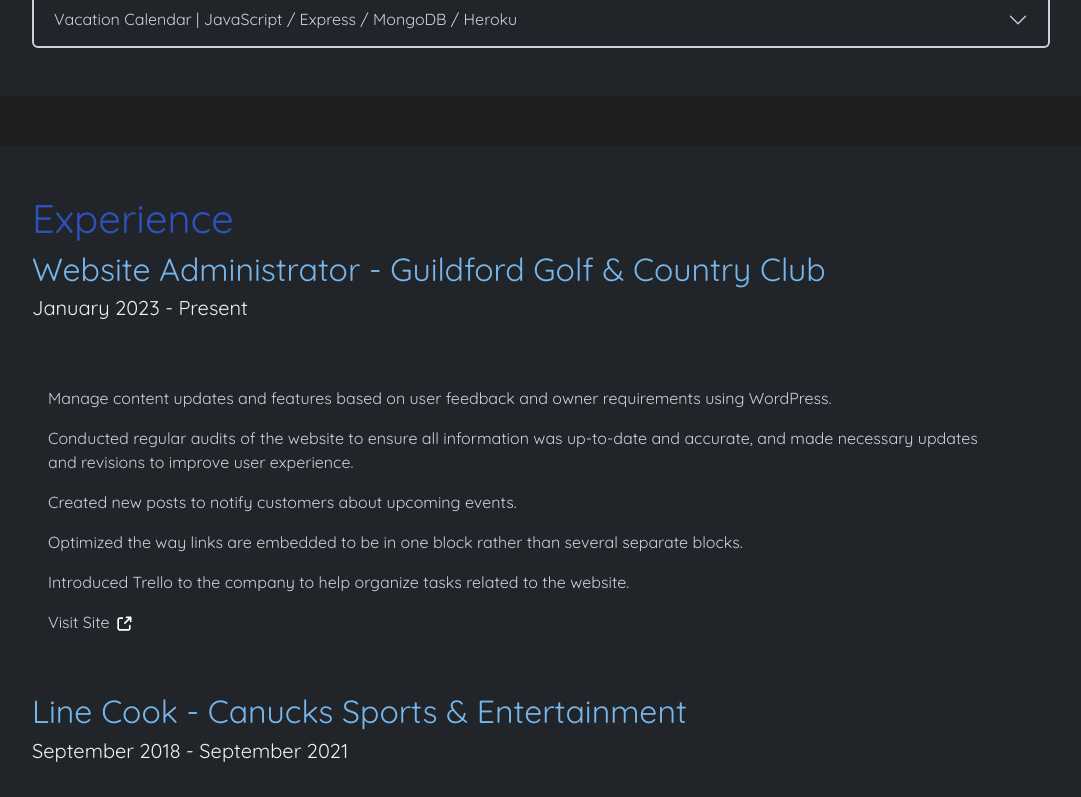
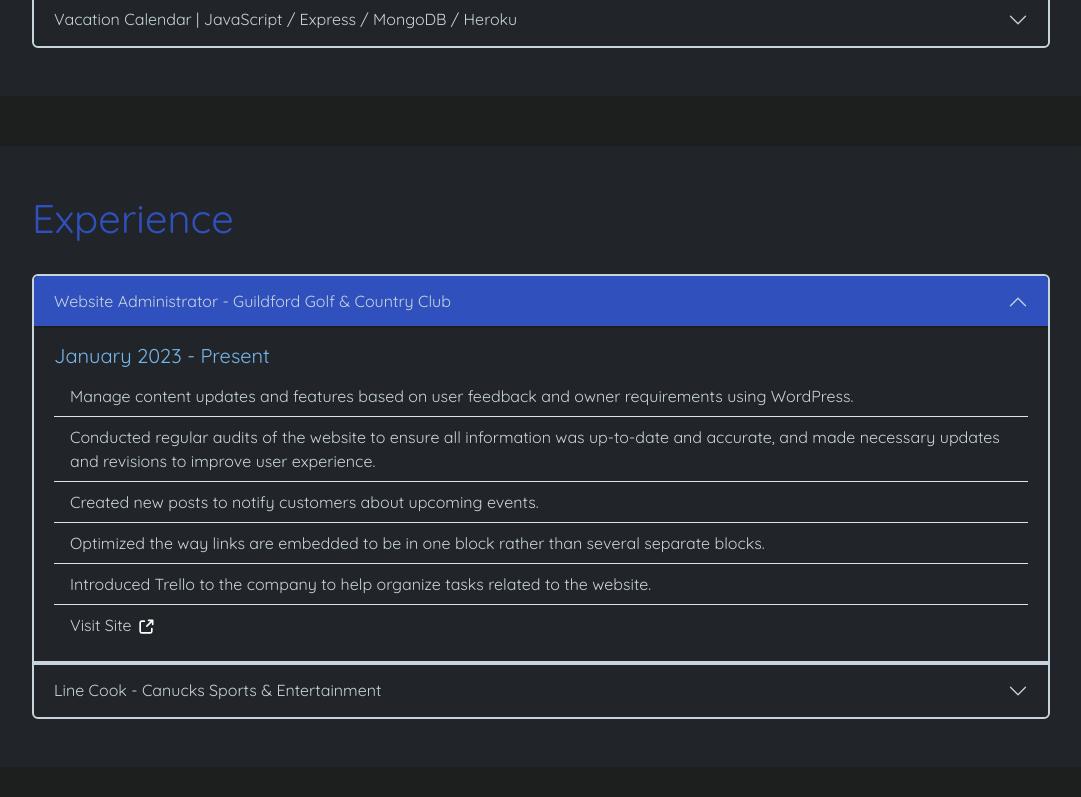
Before and after one commit to chrismok17/chrismok17, a React (Create React App) app: page / in a window 1280 px wide. Shown: the part 2000-2797 px from the top of the page, without its empty margins (99-1180 px from the left). Built offline with nearby package versions, Linux system fonts and the light colour scheme.

Commit message:
updated carousel styles, minor issues

```diff
--- a/src/App_bs.css
+++ b/src/App_bs.css
@@ -37,6 +37,10 @@
 .nav-link:hover {
   cursor: pointer;
   color: var(--dark-blue) !important;
+}
+
+.navbar-toggler {
+  box-shadow: none !important;
 }
 
 .offcanvas {
@@ -112,16 +116,13 @@
   --bs-list-group-bg: #212529 !important;
 }
 
-.experience-list {
-  padding: 50px
-}
-
 .list-group-item {
   color: var(--tertiary) !important;
 }
 
 .no-border {
   border: none !important;
+  padding: 15px 15px 15px 0px !important;
 }
 
 a.external {
@@ -136,6 +137,18 @@ a.external:hover {
 
 a.nav-link {
   font-size: 1.2rem !important;
+}
+
+.carousel-caption {
+  background-color: var(--main) !important;
+  opacity: 0.9 !important;
+}
+
+.carousel-caption h5 {
+  color: var(--tertiary) !important;
+  opacity: 1;
+  font-size: 1.3rem !important;
+  font-weight: bold !important;
 }
 
 @media only screen and (min-width: 1200px) {
--- a/src/components/About.tsx
+++ b/src/components/About.tsx
@@ -5,7 +5,8 @@ import { Container, Card, Row, Col } from 'react-bootstrap';
 
 const About = () => {
     const textColour = {
-        color: "var(--tertiary)"
+        color: "var(--tertiary)",
+        paddingTop: "25px"
     }
     return (
         <Container className="my-5">
--- a/src/components/Experience.tsx
+++ b/src/components/Experience.tsx
@@ -1,5 +1,5 @@
 import React from "react";
-import { Container, Card, Row, Col, ListGroup, ListGroupItem } from 'react-bootstrap';
+import { Container, Card, Row, Col, ListGroup, ListGroupItem, Accordion } from 'react-bootstrap';
 
 const Experience = () => {
     const textColour = {
@@ -19,37 +19,35 @@ const Experience = () => {
             <Card className="mx-auto p-5" bg="dark" id="experience">
                 <Card.Title style={{ color: '#3051BD', fontSize: '2.5rem'}}>Experience</Card.Title>
 
-                <Row>
-                    <Col>
-                        <div className="experience-item">
-                            <h2 style={secondaryColour}>Website Administrator - Guildford Golf & Country Club</h2>
-                            <h5 style={tertiaryColour}>January 2023 - Present</h5>
+                <Accordion defaultActiveKey="0" className="mt-4 w-100">
+                    <Accordion.Item eventKey="0">
+                        <Accordion.Header >Website Administrator - Guildford Golf & Country Club</Accordion.Header>
+                        <Accordion.Body style={textColour}>
+                            <h5 style={secondaryColour}>January 2023 - Present</h5>
                             <ListGroup className="experience-list" style={textColour} variant="flush">
-                                <ListGroupItem className="no-border">Manage content updates and features based on user feedback and owner requirements using WordPress.</ListGroupItem>
-                                <ListGroupItem className="no-border">Conducted regular audits of the website to ensure all information was up-to-date and accurate, and made necessary updates and revisions to improve user experience.</ListGroupItem>
-                                <ListGroupItem className="no-border">Created new posts to notify customers about upcoming events.</ListGroupItem>
-                                <ListGroupItem className="no-border">Optimized the way links are embedded to be in one block rather than several separate blocks.</ListGroupItem>
-                                <ListGroupItem className="no-border">Introduced Trello to the company to help organize tasks related to the website.</ListGroupItem>
-                                <ListGroupItem className="no-border"><a className="external" href="https://www.guildfordgolf.com/">Visit Site <svg width={20} height={20} viewBox="0 0 24 24" fill="none" xmlns="http://www.w3.org/2000/svg" stroke="#ffffff"><g id="SVGRepo_bgCarrier" stroke-width="0"></g><g id="SVGRepo_tracerCarrier" stroke-linecap="round" stroke-linejoin="round"></g><g id="SVGRepo_iconCarrier"> <g id="Interface / External_Link"> <path id="Vector" d="M10.0002 5H8.2002C7.08009 5 6.51962 5 6.0918 5.21799C5.71547 5.40973 5.40973 5.71547 5.21799 6.0918C5 6.51962 5 7.08009 5 8.2002V15.8002C5 16.9203 5 17.4801 5.21799 17.9079C5.40973 18.2842 5.71547 18.5905 6.0918 18.7822C6.5192 19 7.07899 19 8.19691 19H15.8031C16.921 19 17.48 19 17.9074 18.7822C18.2837 18.5905 18.5905 18.2839 18.7822 17.9076C19 17.4802 19 16.921 19 15.8031V14M20 9V4M20 4H15M20 4L13 11" stroke="#ffffff" stroke-width="2" stroke-linecap="round" stroke-linejoin="round"></path> </g> </g></svg></a></ListGroupItem>
+                                <ListGroupItem>Manage content updates and features based on user feedback and owner requirements using WordPress.</ListGroupItem>
+                                <ListGroupItem>Conducted regular audits of the website to ensure all information was up-to-date and accurate, and made necessary updates and revisions to improve user experience.</ListGroupItem>
+                                <ListGroupItem>Created new posts to notify customers about upcoming events.</ListGroupItem>
+                                <ListGroupItem>Optimized the way links are embedded to be in one block rather than several separate blocks.</ListGroupItem>
+                                <ListGroupItem>Introduced Trello to the company to help organize tasks related to the website.</ListGroupItem>
+                                <ListGroupItem><a className="external" href="https://www.guildfordgolf.com/">Visit Site <svg width={20} height={20} viewBox="0 0 24 24" fill="none" xmlns="http://www.w3.org/2000/svg" stroke="#ffffff"><g id="SVGRepo_bgCarrier" stroke-width="0"></g><g id="SVGRepo_tracerCarrier" stroke-linecap="round" stroke-linejoin="round"></g><g id="SVGRepo_iconCarrier"> <g id="Interface / External_Link"> <path id="Vector" d="M10.0002 5H8.2002C7.08009 5 6.51962 5 6.0918 5.21799C5.71547 5.40973 5.40973 5.71547 5.21799 6.0918C5 6.51962 5 7.08009 5 8.2002V15.8002C5 16.9203 5 17.4801 5.21799 17.9079C5.40973 18.2842 5.71547 18.5905 6.0918 18.7822C6.5192 19 7.07899 19 8.19691 19H15.8031C16.921 19 17.48 19 17.9074 18.7822C18.2837 18.5905 18.5905 18.2839 18.7822 17.9076C19 17.4802 19 16.921 19 15.8031V14M20 9V4M20 4H15M20 4L13 11" stroke="#ffffff" stroke-width="2" stroke-linecap="round" stroke-linejoin="round"></path> </g> </g></svg></a></ListGroupItem>
                             </ListGroup>
-                        </div>
-                    </Col>
-                </Row>
-                <Row>
-                    <Col>
-                        <div className="experience-item">
-                            <h2 style={secondaryColour}>Line Cook - Canucks Sports & Entertainment</h2>
-                            <h5 style={tertiaryColour}>September 2018 - September 2021</h5>
+                        </Accordion.Body>
+                    </Accordion.Item>
+                    <Accordion.Item eventKey="1">
+                        <Accordion.Header >Line Cook - Canucks Sports & Entertainment</Accordion.Header>
+                        <Accordion.Body style={textColour}>
+                        <h5 style={secondaryColour}>September 2018 - September 2021</h5>
                             <ListGroup className="experience-list" style={textColour} variant="flush">
-                                <ListGroupItem className="no-border">Lead the grill team of four cooks through preparation and service for up to 750 people per night.</ListGroupItem>
-                                <ListGroupItem className="no-border">Trained on four stations: Grill, Fryers, Salads and Appetizers.</ListGroupItem>
-                                <ListGroupItem className="no-border">Collaborated with the Catering team to ensure seamless execution of events including set up, service and breakdown.</ListGroupItem>
-                                <ListGroupItem className="no-border">Adapted quickly to changing situations during service, including sudden menu changes and unexpected rush periods, to ensure smooth operations.</ListGroupItem>
-                                <ListGroupItem className="no-border">Prepared and helped run the Owner's Canada Day party for 200 guests.</ListGroupItem>
+                                <ListGroupItem>Lead the grill team of four cooks through preparation and service for up to 750 people per night.</ListGroupItem>
+                                <ListGroupItem>Trained on four stations: Grill, Fryers, Salads and Appetizers.</ListGroupItem>
+                                <ListGroupItem>Collaborated with the Catering team to ensure seamless execution of events including set up, service and breakdown.</ListGroupItem>
+                                <ListGroupItem>Adapted quickly to changing situations during service, including sudden menu changes and unexpected rush periods, to ensure smooth operations.</ListGroupItem>
+                                <ListGroupItem>Prepared and helped run the Owner's Canada Day party for 200 guests.</ListGroupItem>
                             </ListGroup>
-                        </div>
-                    </Col>
-                </Row>
+                        </Accordion.Body>
+                    </Accordion.Item>
+                </Accordion>
             </Card>
         </Container>
     );
--- a/src/components/Links.tsx
+++ b/src/components/Links.tsx
@@ -7,7 +7,7 @@ const Links = () => {
         <Container className="my-5">
         <Card className="mx-auto p-5" bg="dark" id="links">
             <Card.Title style={{ color: '#3051BD', fontSize: '2.5rem' }}>Get In Touch</Card.Title>
-
+            <Card.Body>
                 <ListGroup className="contact-links" variant="flush">
                     <ListGroupItem className="no-border"><a className="external" href="mailto:chrismok97@gmail.com">chrismok97@gmail.com</a></ListGroupItem>
                     <ListGroupItem className="no-border">
@@ -26,6 +26,9 @@ const Links = () => {
                     </ListGroupItem>
                     <ListGroupItem className="no-border"><a className="external" href={require("../assets/Christopher_Mok_Resume_2023.pdf")} target="_blank" rel="noreferrer">Resume</a></ListGroupItem>
                 </ListGroup>
+            </Card.Body>
+
+
         </Card>
     </Container>
             {/* <div className="links" id="links">
--- a/src/components/ProjectCard.tsx
+++ b/src/components/ProjectCard.tsx
@@ -10,7 +10,7 @@ const ProjectCard = () => {
     };
     return (
         <>
-            <Accordion defaultActiveKey="0" className='mt-4 w-100' >
+            <Accordion defaultActiveKey="0" className='mt-4 w-100'>
                 <Accordion.Item eventKey="0">
                     <Accordion.Header>BSN OpenLab Scheduler | React / Express / MySQL / Docker</Accordion.Header>
                         <Accordion.Body style={textColour}>
```
Also changed, not shown: src/components/projects/Bsn.tsx (+15 -15 lines), src/components/projects/Vacation.tsx (+9 -9 lines), src/components/projects/kdrama.tsx (+7 -7 lines). Lines whose indentation alone changed are shown as unchanged.
